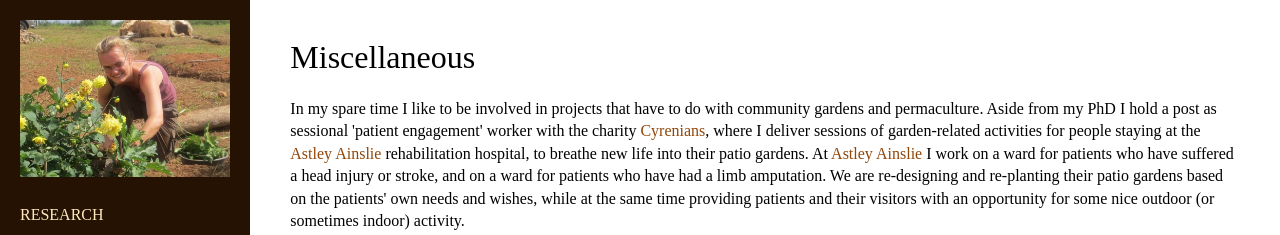
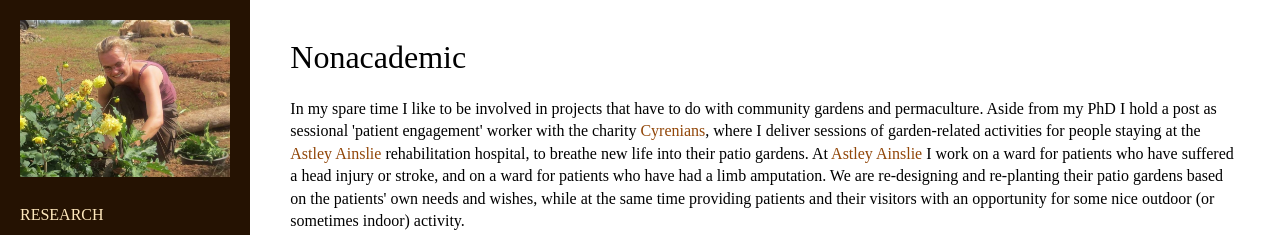
Before and after one commit to marieke-woensdregt/marieke-woensdregt.github.io, a Jekyll site: the page built from misc/index.html, in a window 1280 px wide. Shown: the top 235 px of the page. Built offline with Jekyll 4.4.1, drawn with Linux system fonts in a browser that asks for light colours.

Commit message:
Update index.html

```diff
--- a/misc/index.html
+++ b/misc/index.html
@@ -1,9 +1,9 @@
 ---
 layout: default
-title: Miscellaneous
+title: Nonacademic
 ---
 <div class="blurb">
-	<h1>Miscellaneous</h1>
+	<h1>Nonacademic</h1>
 	<p>
 		In my spare time I like to be involved in projects that have to do with community gardens and permaculture.
 		Aside from my PhD I hold a post as sessional 'patient engagement' worker with the charity
```
